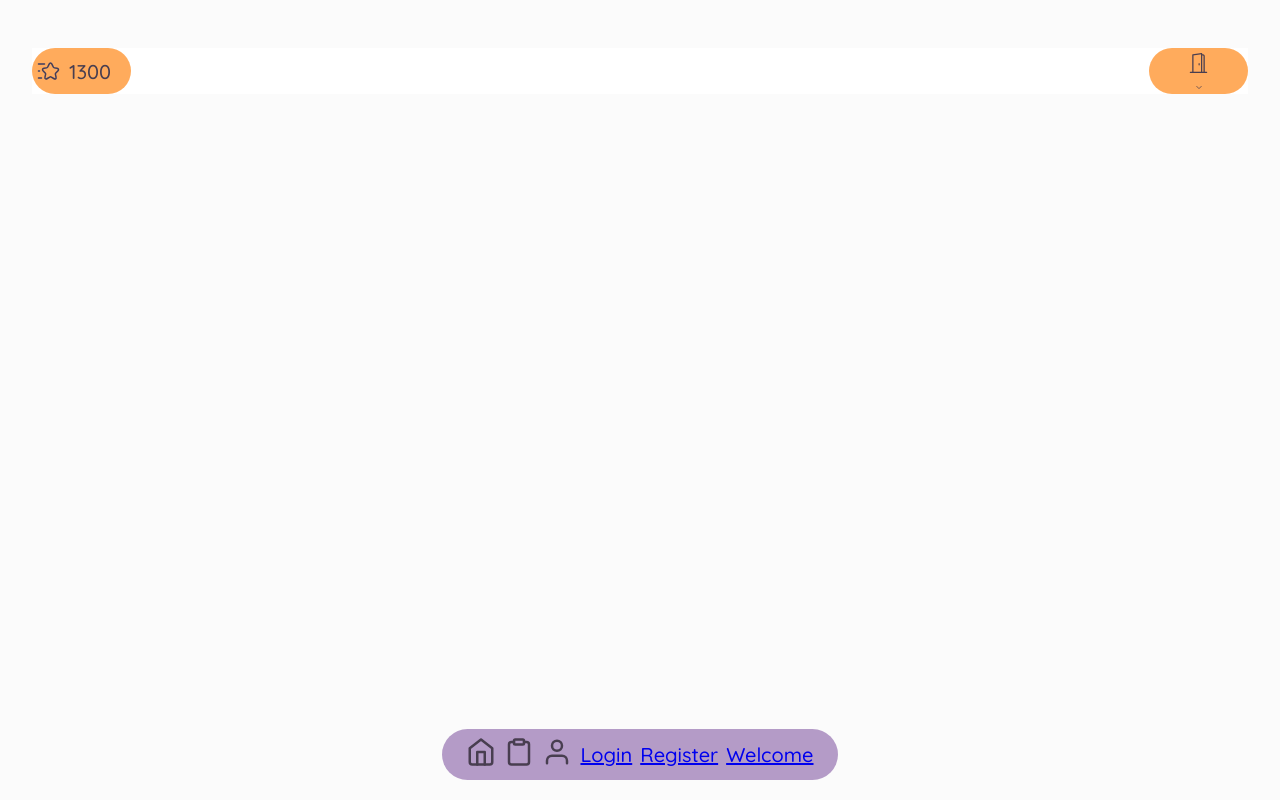
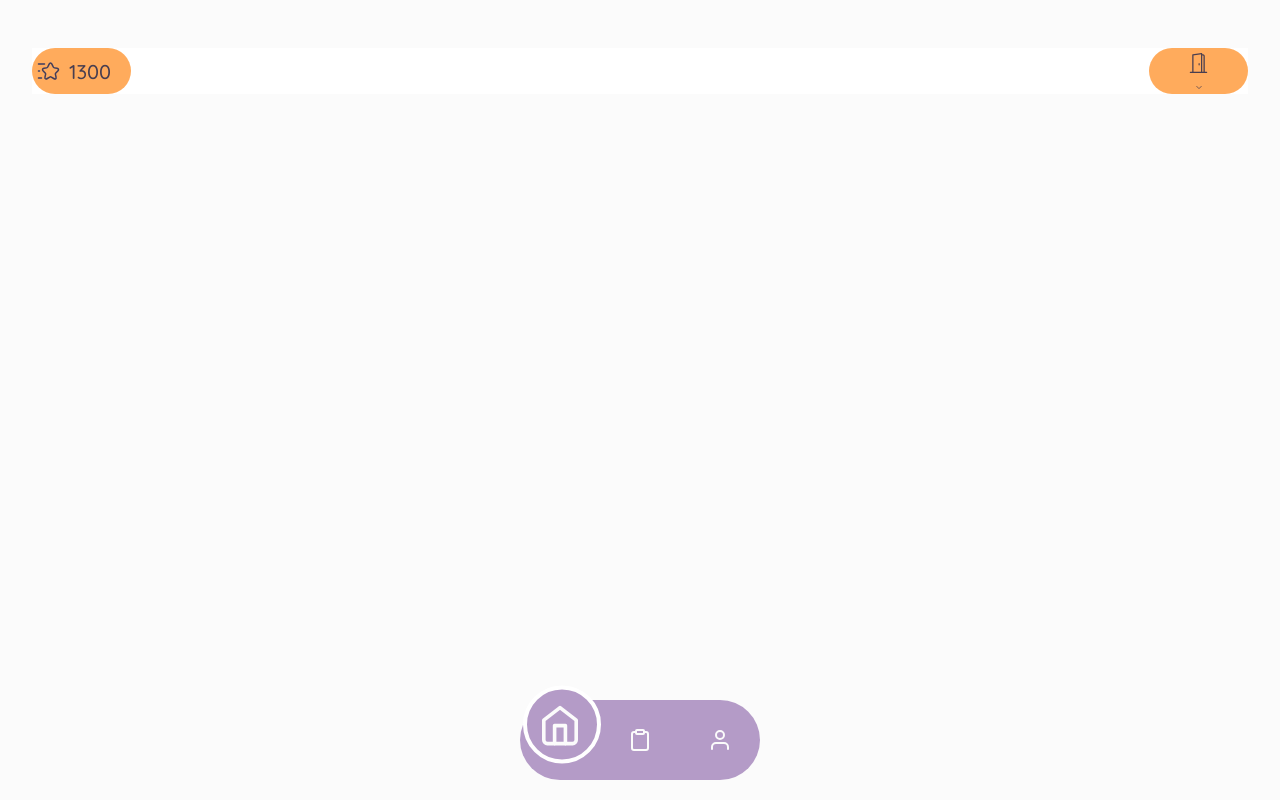
Before and after one commit to beatrizsfrodrigues/yu_cbl, a React (Create React App) app in the folder my-app/: page / in a window 1280 px wide. Built offline with nearby package versions, Linux system fonts and the light colour scheme; a web font is replaced by a local one.

Commit message:
navbar_pronto

```diff
--- a/my-app/src/App.css
+++ b/my-app/src/App.css
@@ -65,30 +65,6 @@ textarea {
   resize: vertical;
 }
 
-/** style for nav bar */
-
-.navDiv {
-  display: flex;
-  justify-content: center;
-}
-
-nav {
-  background-color: var(--purple);
-  border-radius: 32px;
-  position: fixed;
-  bottom: 20px;
-  padding: 8px 24px;
-  display: flex;
-  align-items: center;
-  justify-content: center;
-  gap: 8px;
-}
-
-.navIcon {
-  color: var(--purple-darker);
-  width: 30px;
-  height: 30px;
-}
 
 /** style for windows */
 
--- a/my-app/src/App.js
+++ b/my-app/src/App.js
@@ -1,20 +1,26 @@
-import React, { useEffect } from "react";
-import { BrowserRouter as Router, Routes, Route, Link } from "react-router-dom";
-import { Home as HomeIcon, Clipboard, User } from "react-feather";
-import Tasks from "./components/Tasks.js";
-import Home from "./components/Home.js";
-import Profile from "./components/Profile.js";
-import Login from "./components/Login.js";
-import Register from "./components/Register.js";
-import Welcome from "./components/Welcome.js";
-import Defenition from "./components/Defenition.js";
+import React from "react";
+import { BrowserRouter as Router, Routes, Route, useLocation } from "react-router-dom";
+import NavBar from "./components/NavBar";
+import Tasks from "./components/Tasks";
+import Home from "./components/Home";
+import Profile from "./components/Profile";
+import Login from "./components/Login";
+import Register from "./components/Register";
+import Welcome from "./components/Welcome";
+import Defenition from "./components/Defenition";
 import "./App.css";
 
-function App() {
+
+function AppContent() {
+  const location = useLocation();
+  const showNavRoutes = ["/", "/tasks", "/profile"];
+  const shouldShowNav = showNavRoutes.includes(location.pathname);
+
   return (
-    <div className="navDiv">
-      <Routes>
-        <Route path="/">
+    <>
+      {shouldShowNav && <NavBar />}
+      <div className="route-container">
+        <Routes>
           <Route path="/" element={<Home />} />
           <Route path="/tasks" element={<Tasks />} />
           <Route path="/profile" element={<Profile />} />
@@ -22,36 +28,18 @@ function App() {
           <Route path="/register" element={<Register />} />
           <Route path="/welcome" element={<Welcome />} />
           <Route path="/defenition" element={<Defenition />} />
-        </Route>
-      </Routes>
-      <nav>
-        <Link to="/" className="navLink">
-          <HomeIcon className="navIcon" />
-        </Link>
-        <Link to="/tasks" className="navLink">
-          <Clipboard className="navIcon" />
-        </Link>
-        <Link to="/profile" className="navLink">
-          <User className="navIcon" />
-        </Link>
-        <Link to="/login" className="navLink">
-          Login
-        </Link>
-        <Link to="/register" className="navLink">
-          Register
-        </Link>
-        <Link to="/welcome" className="navLink">
-          Welcome
-        </Link>
-      </nav>
-    </div>
+        </Routes>
+      </div>
+    </>
   );
 }
 
-export default function AppWrapper() {
+function App() {
   return (
     <Router>
-      <App />
+      <AppContent />
     </Router>
   );
 }
+
+export default App;
--- /dev/null
+++ b/my-app/src/assets/css/NavBar.css
@@ -0,0 +1,55 @@
+/********************************
+ * Nav Container
+ ********************************/
+ nav {
+    position: fixed;
+    bottom: 20px;
+    left: 50%;
+    transform: translateX(-50%);
+    background-color: var(--purple);
+    border-radius: 40px;
+    height: 80px;
+    display: flex;
+    align-items: center;
+    justify-content: flex-start;
+    box-sizing: border-box;
+    max-width: 90%;
+  }
+
+  /********************************
+   * Nav Items
+   ********************************/
+  .navItem {
+
+    width: 80px;
+    height: 80px;
+    display: flex;
+    align-items: center;
+    justify-content: center;
+    text-decoration: none;
+    color: var(--white);
+    font-size: 28px;
+    transition: transform 0.3s ease;
+    z-index: 1;
+  }
+
+  .navItem.active {
+    transform: scale(1.8) translateY(-10%);
+  }
+
+  /********************************
+   * Indicator (Bolha)
+   ********************************/
+  .indicator {
+    position: absolute;
+    top: 50%;
+    width: 70px;
+    height: 70px;
+    border-radius: 50%;
+    background-color: var(--purple);
+    transform: translateY(-50%);
+    transition: transform 0.4s ease-in-out;
+    z-index: 0;
+    border: 4px solid #fff;
+    left: -1%;
+  }
--- /dev/null
+++ b/my-app/src/components/NavBar.js
@@ -0,0 +1,43 @@
+import React, { useState, useEffect } from "react";
+import { NavLink, useLocation } from "react-router-dom";
+import { Home as HomeIcon, Clipboard, User } from "react-feather";
+import "../assets/css/NavBar.css";
+
+function NavBar() {
+  const navItems = [
+    { path: "/",       icon: <HomeIcon />, label: "Home" },
+    { path: "/tasks",  icon: <Clipboard />, label: "Tarefas" },
+    { path: "/profile",icon: <User />,     label: "Perfil" },
+  ];
+  const location = useLocation();
+  const [activeIndex, setActiveIndex] = useState(0);
+  useEffect(() => {
+    const currentIndex = navItems.findIndex((item) => item.path === location.pathname);
+    if (currentIndex !== -1) {
+      setActiveIndex(currentIndex);
+    }
+  }, [location, navItems]);
+
+  return (
+    <nav>
+      <div
+        className="indicator"
+        style={{
+            transform: `translateX(${activeIndex * 80 + 5}px) translateY(-70%)`,
+        }}
+      />
+
+      {navItems.map((item, index) => (
+        <NavLink
+          key={item.path}
+          to={item.path}
+          className={`navItem ${activeIndex === index ? "active" : ""}`}
+        >
+          {item.icon}
+        </NavLink>
+      ))}
+    </nav>
+  );
+}
+
+export default NavBar;
--- a/my-app/src/components/Profile.js
+++ b/my-app/src/components/Profile.js
@@ -1,15 +1,12 @@
 import React from "react";
 import "../assets/css/profile.css";
+
 const Profile = () => {
   return (
     <header className="profile-header">
       <h1 className="profile-title">Perfil</h1>
       <span className="gear-icon bi bi-gear"></span>
     </header>
-
-
-
-
   );
 };
 
```
